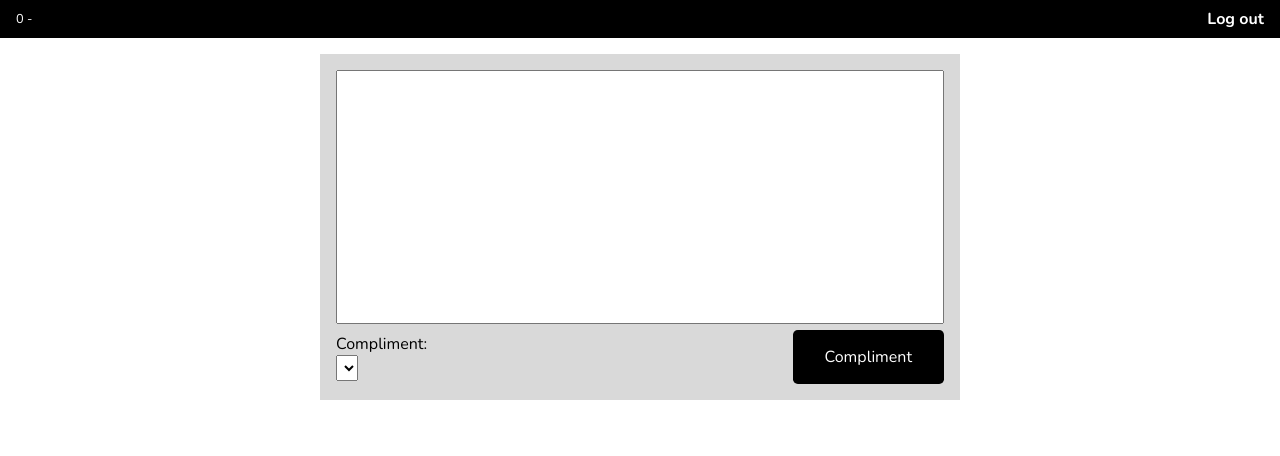
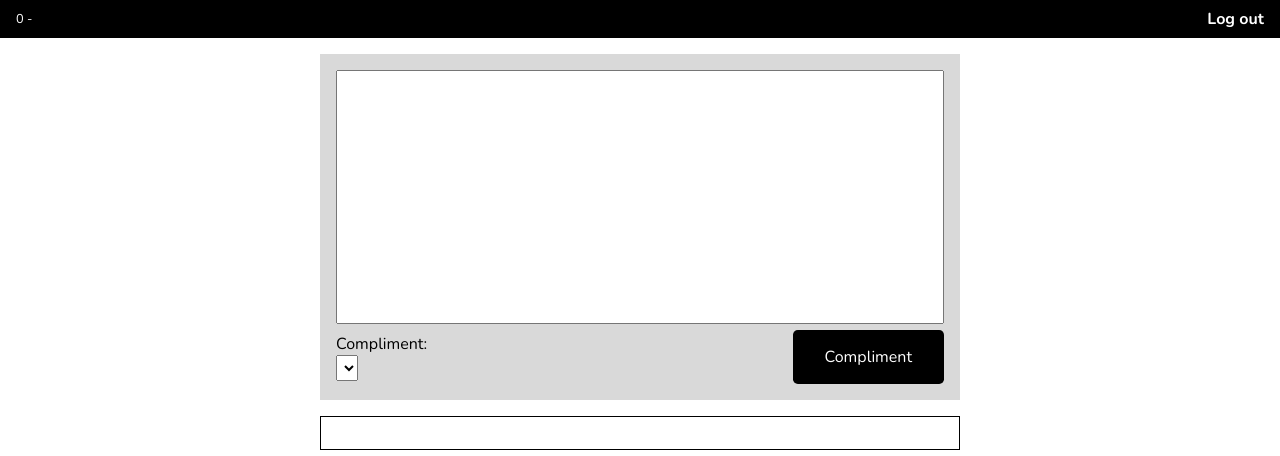
Before and after one commit to Williansouzh/ComplimentHUBClient, a React (Create React App) app: page /homepage in a window 1280 px wide. Shown: the top 456 px of the page. Built offline with nearby package versions, Linux system fonts and the light colour scheme.

Commit message:
feat: add complimnets components and updates

```diff
--- a/src/App.tsx
+++ b/src/App.tsx
@@ -2,13 +2,16 @@ import { BrowserRouter, Routes, Route } from "react-router-dom";
 import { LoginPage } from "./pages/login";
 import { RegisterPage } from "./pages/registerPage";
 import { HomePage } from "./pages/homePage";
+import { FeedContainer } from "./components/features/feedContainer";
 function App() {
   return (
     <BrowserRouter>
       <Routes>
         <Route path="/" element={<LoginPage />} />
         <Route path="/register" element={<RegisterPage />} />
-        <Route path="/homepage" element={<HomePage />} />
+        <Route path="/homepage" element={<HomePage />}>
+          <Route path="compliments" element={<FeedContainer />} />
+        </Route>
       </Routes>
     </BrowserRouter>
   );
--- a/src/api.ts
+++ b/src/api.ts
@@ -49,4 +49,10 @@ export const api = {
     });
     return response.data.response;
   },
+  //compliments
+  listCompliments: async () => {
+    const response = await axiosInstance.get("/compliments");
+    console.log("Resposta API: ", response.data);
+    return response.data.compliments;
+  },
 };
--- /dev/null
+++ b/src/components/features/compliment/index.tsx
@@ -0,0 +1,32 @@
+import React from "react";
+import * as C from "./styles";
+import { complimentType } from "../../../types/complimentType";
+
+interface ComplimentProps {
+  compliment: complimentType;
+}
+
+export const Compliment: React.FC<ComplimentProps> = ({ compliment }) => {
+  return (
+    <C.Container>
+      <div className="usersInformations">
+        <C.User>
+          <div className="userProfilePhoto"></div>
+          <div className="userInformations">
+            <p>{compliment.sender}</p>
+            <p>{compliment.department}</p>
+          </div>
+        </C.User>
+        <h3>For</h3>
+        <C.User>
+          <div className="userInformations">
+            <p>{compliment.receiver}</p>
+            <p>{compliment.department}</p>
+          </div>
+          <div className="userProfilePhoto"></div>
+        </C.User>
+      </div>
+      <div className="complimentText">{compliment.compliment}</div>
+    </C.Container>
+  );
+};
--- /dev/null
+++ b/src/components/features/compliment/styles.ts
@@ -0,0 +1,42 @@
+import styled from "styled-components";
+
+export const Container = styled.div`
+  background-color: #c0c0c0;
+  margin-bottom: 1em;
+  padding: 1em;
+  display: flex;
+  align-items: center;
+  justify-content: center;
+  flex-direction: column;
+  .usersInformations {
+    display: flex;
+    width: 100%;
+    align-items: center;
+    justify-content: space-between;
+  }
+  .complimentText {
+    background-color: #d9d9d9;
+    width: 100%;
+    padding: 1em;
+  }
+`;
+
+export const User = styled.div`
+  display: flex;
+  justify-content: center;
+  flex-grow: 1;
+  max-width: 45%;
+  padding: 0.5em;
+  p {
+    font-size: 0.9em;
+  }
+  .userProfilePhoto {
+    width: 2.4em;
+    height: 2.4em;
+    border-radius: 50%;
+    background-color: red;
+  }
+  .userInformations {
+    margin: 0em 1em;
+  }
+`;
--- a/src/components/features/createCompliment/index.tsx
+++ b/src/components/features/createCompliment/index.tsx
@@ -8,7 +8,7 @@ import { Button } from "../button";
 export const CreateComplimnet = () => {
   //get employers logged
   const [employers, setEmployers] = useState<Employer[]>([]);
-
+  const [complimentText, setComplimentText] = useState("");
   useEffect(() => {
     async function fetchEmployers() {
       const response = await api.list();
@@ -20,7 +20,13 @@ export const CreateComplimnet = () => {
 
   return (
     <C.Container>
-      <textarea required cols={20} rows={10} />
+      <textarea
+        required
+        cols={20}
+        rows={10}
+        value={complimentText}
+        onChange={(e) => setComplimentText(e.target.value)}
+      />
       <div className="buttonsContainer">
         <div>
           <legend>Compliment:</legend>
--- a/src/components/features/dashboard/styles.ts
+++ b/src/components/features/dashboard/styles.ts
@@ -1,4 +1,8 @@
 import styled from "styled-components";
 export const Container = styled.div`
   width: 100%;
+  padding: 1em;
+  border: 1px solid black;
+  width: 50%;
+  margin: 0 auto;
 `;
--- /dev/null
+++ b/src/components/features/feedContainer/index.tsx
@@ -0,0 +1,34 @@
+import React, { useEffect, useState } from "react";
+import { api } from "../../../api";
+import { complimentType } from "../../../types/complimentType";
+import { Compliment } from "../compliment";
+import * as C from "./styles";
+
+export const FeedContainer = () => {
+  const [compliments, setCompliments] = useState<complimentType[]>([]);
+
+  useEffect(() => {
+    const fetchCompliments = async () => {
+      try {
+        const response = await api.listCompliments();
+        const list = [];
+        for (let i in response) {
+          list.push(response[i]);
+        }
+        setCompliments(list.reverse());
+      } catch (error) {
+        console.error("Error fetching compliments:", error);
+      }
+    };
+    console.log("compliments: ", compliments.length);
+    fetchCompliments();
+  }, []);
+
+  return (
+    <C.Container>
+      {compliments.map((compliment) => (
+        <Compliment key={compliment.id} compliment={compliment} />
+      ))}
+    </C.Container>
+  );
+};
--- /dev/null
+++ b/src/components/features/feedContainer/styles.ts
@@ -0,0 +1,3 @@
+import styled from "styled-components";
+
+export const Container = styled.div``;
--- a/src/pages/login/index.tsx
+++ b/src/pages/login/index.tsx
@@ -41,7 +41,7 @@ export const LoginPage = () => {
       const login = await api.login(loginState.email, loginState.password);
       if (login.status) {
         dispatch(setname(login.user));
-        navigate("/homepage");
+        navigate("/homepage/compliments");
       } else {
         setShowModal({
           ...showModal,
--- /dev/null
+++ b/src/types/complimentType.ts
@@ -0,0 +1,8 @@
+export type complimentType = {
+  id: number;
+  sender: string;
+  receiver: string;
+  compliment: string;
+  date: string;
+  department: string;
+};
```
